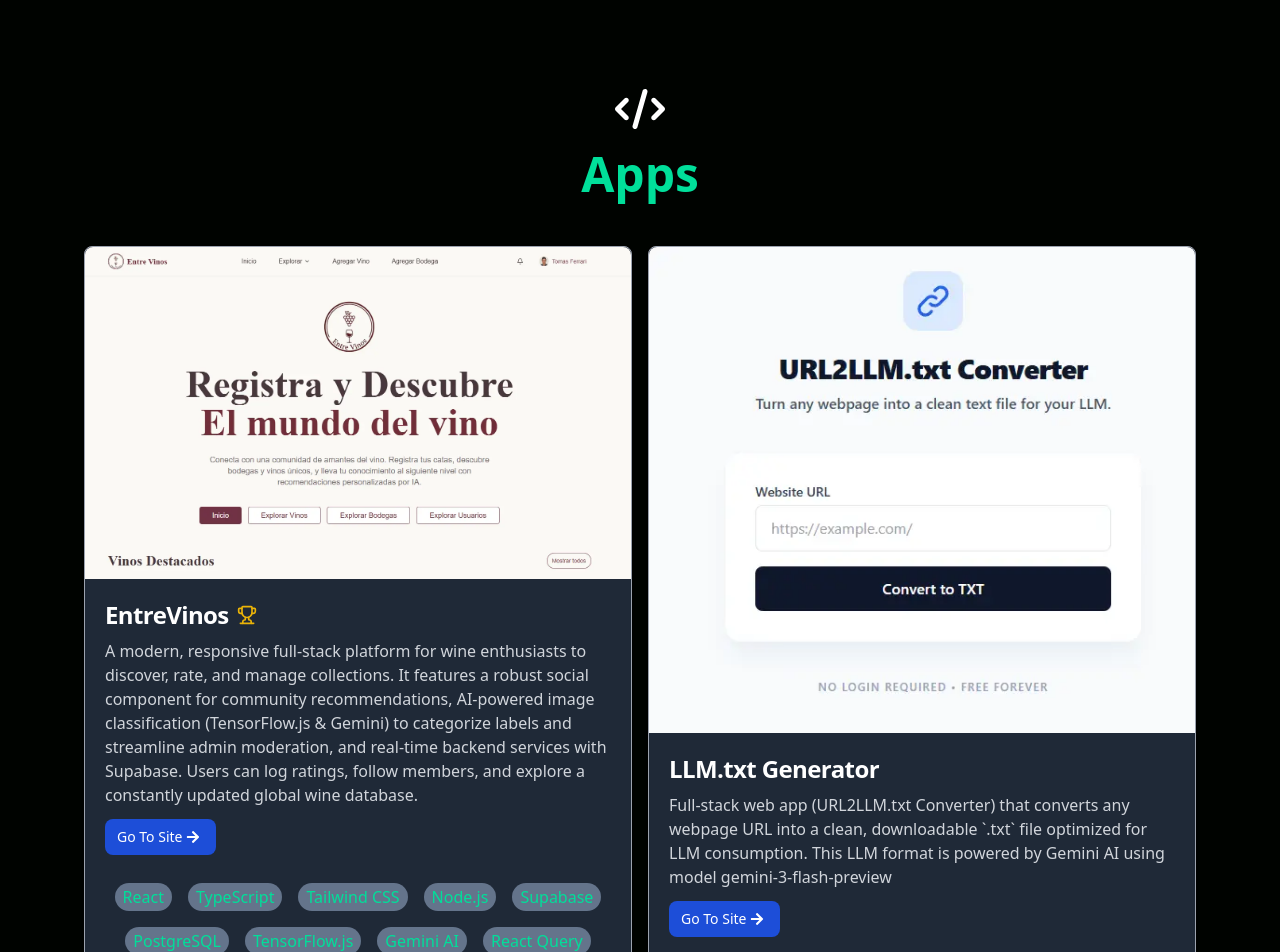
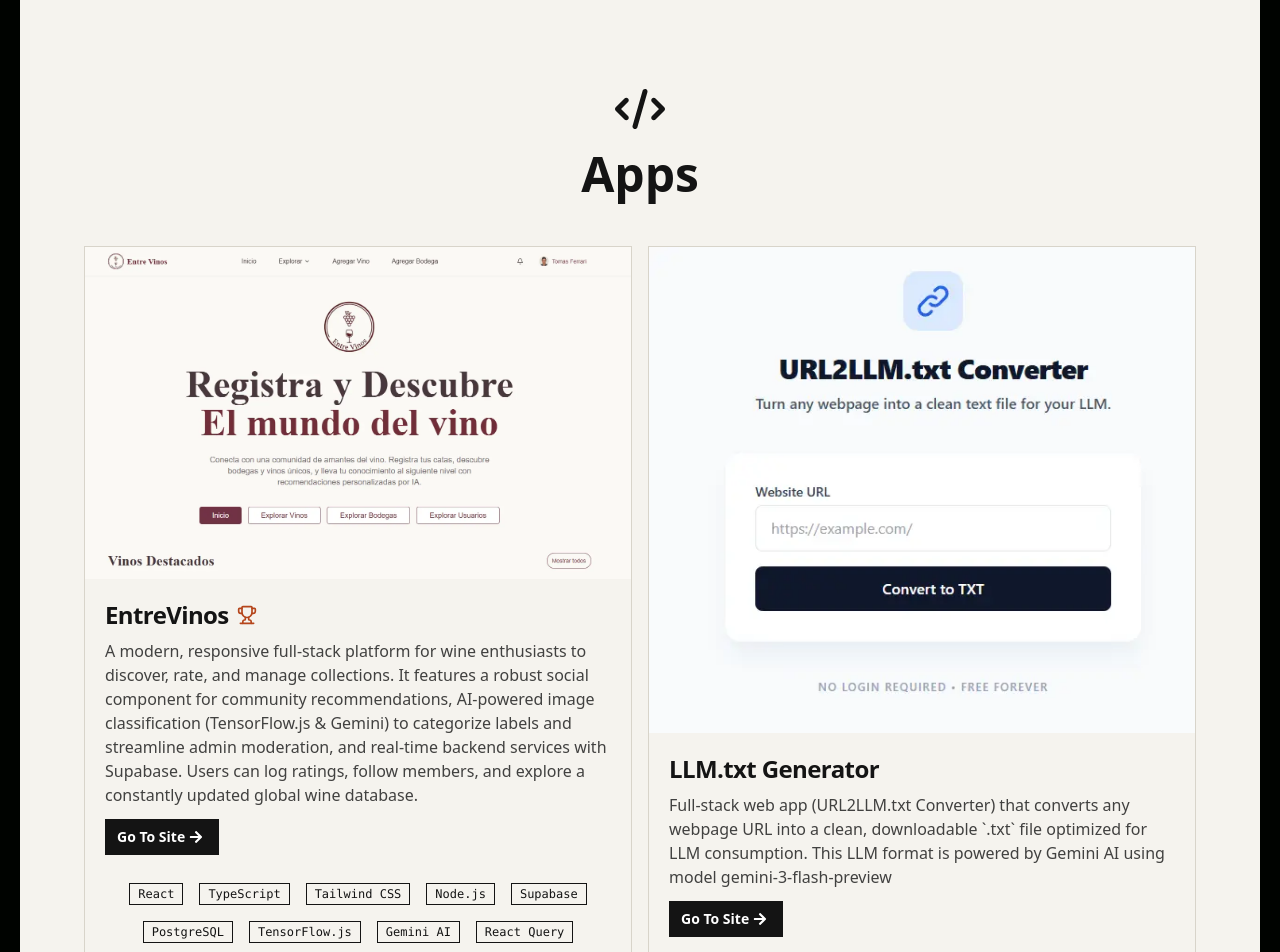
Before and after one commit to tomyferra/Portfolio-Tailwind, a React (Create React App) app: page / in a window 1280 px wide. Shown: the part 2940-3892 px from the top of the page. Built offline with nearby package versions, Linux system fonts and the light colour scheme.

Commit message:
feat: restyle Project cards with outline pills and descriptive alt text

```diff
--- a/src/components/Project.js
+++ b/src/components/Project.js
@@ -2,28 +2,30 @@
 import { FaArrowRight } from "react-icons/fa";
 import { Trophy } from "lucide-react";
 
-  function Project({ name, sitepicture, summary, url, technologies, isStar }) {
+function Project({ name, sitepicture, summary, url, technologies, isStar }) {
   return (
-    <div className="max-w-4xl w-full border rounded-lg shadow bg-gray-800 border-gray-400 relative">
-      <img className="rounded-t-lg w-full object-cover" src={sitepicture} alt="" />
+    <div className="max-w-4xl w-full border border-line bg-paper relative">
+      <img className="w-full object-cover" src={sitepicture} alt={`Screenshot of ${name} project`} />
       <div className="p-5">
-        <h5 className="mb-2 text-2xl font-bold tracking-tight text-white flex items-center gap-2">
+        <h5 className="mb-2 text-2xl font-bold tracking-tight text-ink flex items-center gap-2">
           {name}
-          {isStar && <Trophy className="text-yellow-500" size={20} />}
+          {isStar && <Trophy className="text-rust" size={20} />}
         </h5>
-        <p className="mb-3 font-normal text-gray-300">
+        <p className="mb-3 font-normal text-ink/80">
           {summary}
         </p>
         <a href={url}
-          className="inline-flex mx-auto items-center px-3 py-2 text-sm font-medium text-center text-white bg-blue-700 rounded-lg hover:bg-blue-800 focus:ring-4 focus:outline-none focus:ring-blue-300 dark:bg-blue-600 dark:hover:bg-blue-700 dark:focus:ring-blue-800"
+          target='_blank'
+          rel='noreferrer'
+          className="inline-flex mx-auto items-center px-3 py-2 text-sm font-bold text-center text-white bg-ink hover:-translate-y-0.5 hover:shadow-[3px_3px_0_#b5451b] transition-transform"
         >
           Go To Site
           <FaArrowRight className="mx-1" />
         </a>
       </div>
-      <div className="text-center items-center">
-        {technologies.map((tech, index) =>
-          <p key={index} className="inline-block rounded-full p-0.5 px-2 m-2 text-center bg-slate-500 text-[#00df9a]">{tech}</p>
+      <div className="text-center items-center pb-4">
+        {technologies.map((tech) =>
+          <p key={tech} className="inline-block border border-ink rounded-none p-0.5 px-2 m-2 text-center font-mono text-xs text-ink hover:bg-ink hover:text-paper transition-colors">{tech}</p>
         )}
       </div>
     </div>
--- a/src/components/Projects.js
+++ b/src/components/Projects.js
@@ -1,15 +1,16 @@
 import { FaCode } from "react-icons/fa6";
 import EntreVinos from "../images/EntreVinos.webp";
 import LLMtxt from "../images/LLMtxt.webp";
-import TrailCarbTracker from "../images/TrailCarbTracker.webp";
 import Project from "./Project";
+import FadeUp from "./FadeUp";
 
 function Projects() {
   return (
-    <div id='Apps' className="grid grid-cols-1 justify-between items-center max-w-[1240px] mx-auto p-16 pt-24">
-      <FaCode className='mx-auto items-center' size={50} color='white' />
-      <h1 className='text-[#00df9a] text-3xl text-center font-bold p-4 mb-8 md:text-5xl sm:text-4xl'>Apps</h1>
+    <div id='Apps' className="bg-paper grid grid-cols-1 justify-between items-center max-w-[1240px] mx-auto p-16 pt-24">
+      <FaCode className='mx-auto items-center' size={50} color='#141414' />
+      <h2 className='text-ink text-3xl text-center font-bold p-4 mb-8 md:text-5xl sm:text-4xl'>Apps</h2>
       <div className="grid sm:grid-cols-2 sm:gap-4 md:grid-cols-2 md:gap-4 gap-4 justify-items-center items-stretch">
+        <FadeUp>
           <Project
             name='EntreVinos'
             isStar={true}
@@ -28,6 +29,8 @@
               "React Query"
             ]}
           />
+        </FadeUp>
+        <FadeUp delay={100}>
           <Project
             name='LLM.txt Generator'
             sitepicture={LLMtxt}
@@ -46,7 +49,7 @@
               "Pydantic"
             ]}
           />
-
+        </FadeUp>
       </div>
     </div>
   )
```
Also changed, not shown: 1 other file (tests, documents, lock files or other folders). Lines whose indentation alone changed are shown as unchanged.
